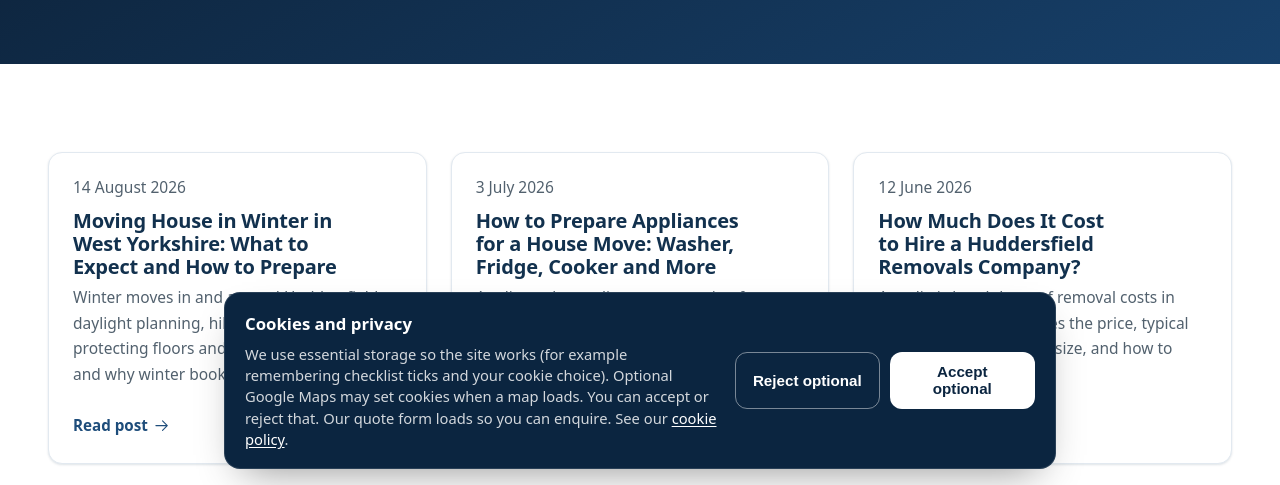
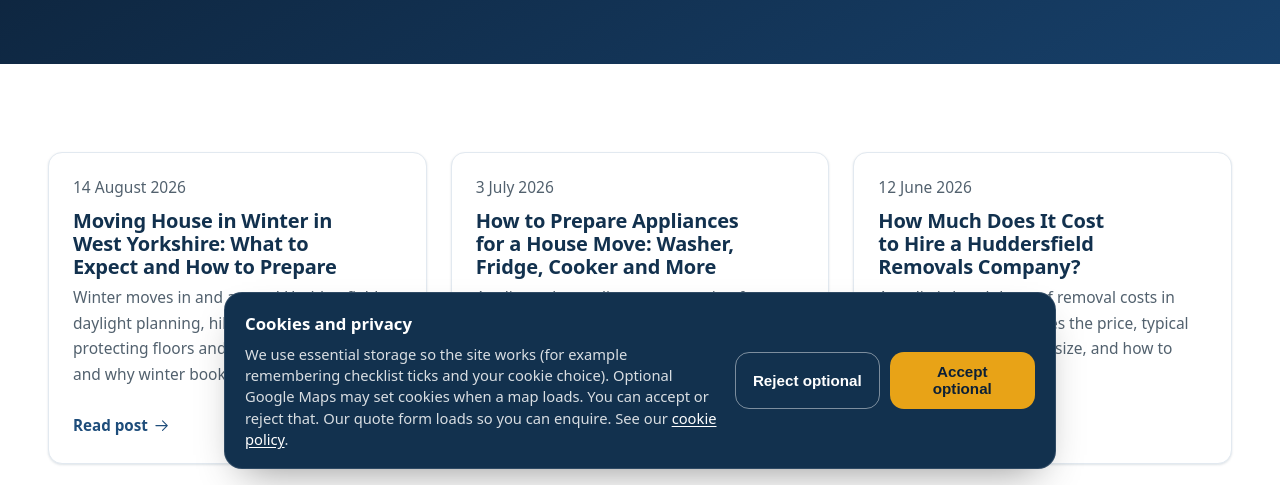
Before and after one commit to abdulraziq1947/huddersfield-removals, an Astro site: page /blog in a window 1280 px wide. Shown: the part 315-800 px from the top of the page. Built offline with nearby package versions, Linux system fonts and the light colour scheme; Astro itself is replaced by a stand-in of ours; no server answers.

Commit message:
Theme cookie banner with each site brand colours
Use --color-dark / --color-cta (and navy/amber fallbacks) so the consent popup matches every site palette.

Co-authored-by: abdulraziq1947 <abdulraziq1947@users.noreply.github.com>

```diff
--- a/src/components/CookieConsent.astro
+++ b/src/components/CookieConsent.astro
@@ -1,8 +1,8 @@
 ---
 /**
  * UK PECR cookie consent banner.
- * Equal-weight Accept / Reject; functional third-party embeds stay off until accepted
- * (or until the user explicitly loads a map/form).
+ * Equal-weight Accept / Reject for optional Google Maps.
+ * Colours follow each site theme via CSS variables.
  */
 interface Props {
   cookiePolicyPath?: string;
@@ -53,15 +53,22 @@ const { cookiePolicyPath = "/cookie-policy/" } = Astro.props;
     display: none !important;
   }
   .cookie-consent__panel {
+    --cc-bg: var(--color-dark, var(--navy-900, #12314e));
+    --cc-fg: #fff;
+    --cc-muted: rgb(255 255 255 / 0.84);
+    --cc-accept-bg: var(--color-cta, var(--amber, var(--color-brand, #fff)));
+    --cc-accept-fg: var(--color-cta-ink, var(--navy-950, var(--color-dark, #0b2540)));
+    --cc-accept-hover: var(--color-cta-600, var(--amber-600, var(--color-brand-600, #e8eef5)));
+    --cc-radius: var(--radius-btn, var(--radius, 12px));
     pointer-events: auto;
     max-width: 52rem;
     margin-inline: auto;
     display: grid;
     gap: 1rem;
     padding: 1.1rem 1.25rem;
-    border-radius: 16px;
-    background: #0b2540;
-    color: #fff;
+    border-radius: calc(var(--cc-radius) + 4px);
+    background: var(--cc-bg);
+    color: var(--cc-fg);
     box-shadow: 0 18px 40px -18px rgb(0 0 0 / 0.45);
     border: 1px solid rgb(255 255 255 / 0.12);
   }
@@ -73,19 +80,19 @@ const { cookiePolicyPath = "/cookie-policy/" } = Astro.props;
   }
   .cookie-consent__title {
     margin: 0 0 0.35rem;
-    font-family: var(--font-heading, inherit);
+    font-family: var(--font-heading, var(--font, inherit));
     font-weight: 700;
     font-size: 1.05rem;
-    color: #fff;
+    color: var(--cc-fg);
   }
   .cookie-consent__text {
     margin: 0;
     font-size: 0.92rem;
     line-height: 1.45;
-    color: rgb(255 255 255 / 0.82);
+    color: var(--cc-muted);
   }
   .cookie-consent__text a {
-    color: #fff;
+    color: var(--cc-fg);
     text-decoration: underline;
     text-underline-offset: 2px;
   }
@@ -98,7 +105,7 @@ const { cookiePolicyPath = "/cookie-policy/" } = Astro.props;
     flex: 1 1 8rem;
     min-height: 2.75rem;
     padding: 0.65rem 1rem;
-    border-radius: 12px;
+    border-radius: var(--cc-radius);
     font-weight: 600;
     font-size: 0.95rem;
     cursor: pointer;
@@ -106,7 +113,7 @@ const { cookiePolicyPath = "/cookie-policy/" } = Astro.props;
   }
   .cookie-consent__btn--reject {
     background: transparent;
-    color: #fff;
+    color: var(--cc-fg);
     border-color: rgb(255 255 255 / 0.45);
   }
   .cookie-consent__btn--reject:hover,
@@ -114,12 +121,13 @@ const { cookiePolicyPath = "/cookie-policy/" } = Astro.props;
     background: rgb(255 255 255 / 0.1);
   }
   .cookie-consent__btn--accept {
-    background: #fff;
-    color: #0b2540;
+    background: var(--cc-accept-bg);
+    color: var(--cc-accept-fg);
   }
   .cookie-consent__btn--accept:hover,
   .cookie-consent__btn--accept:focus-visible {
-    background: #e8eef5;
+    background: var(--cc-accept-hover);
+    color: var(--cc-accept-fg);
   }
   @media (max-width: 1023px) {
     .cookie-consent {
```
